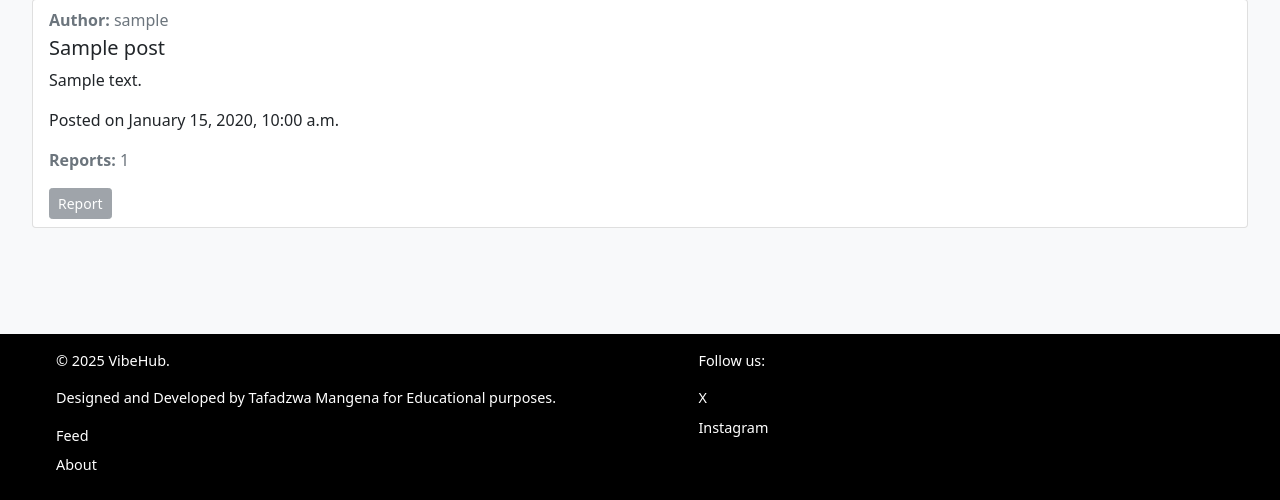
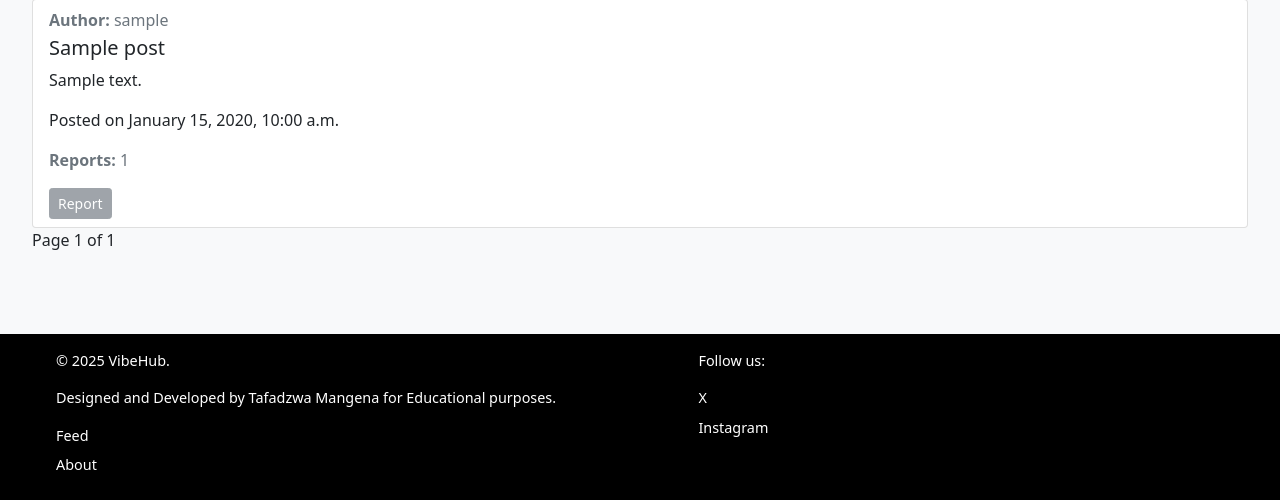
Before and after one commit to TafadzwaMangena/VibeHub, a Django app: page / in a window 1280 px wide. Shown: the part 300-800 px from the top of the page. Run offline with Django 4.2, Linux system fonts and the light colour scheme; tables that the repository leaves empty hold one stand-in row (values such as "Sample post").

Commit message:
Add pagination to the feed

```diff
--- a/feed/templates/feed/index.html
+++ b/feed/templates/feed/index.html
@@ -95,14 +95,21 @@
         </div>
 
     </div>
-    {% if is_paginated %}
-    <nav aria-label="Page navigation">
-        <ul class="pagination justify-content-center">
-            {% if page_obj.has_next %}
-            <li><a href="?page={{ page_obj.next_page_number }}" class="page-link"> NEXT &raquo;</a></li>
-            {% endif %}
-        </ul>
-    </nav>
-    {% endif %}
+
+    <!-- Pagination -->
+    <div class="pagination">
+        {% if posts.has_previous %}
+            <a href="?page=1">First</a>
+            <a href="?page={{ posts.previous_page_number }}">Previous</a>
+        {% endif %}
+
+        <span>Page {{ posts.number }} of {{ posts.paginator.num_pages }}</span>
+
+        {% if posts.has_next %}
+            <a href="?page={{ posts.next_page_number }}">Next</a>
+            <a href="?page={{ posts.paginator.num_pages }}">Last &raquo;</a>
+        {% endif %}
+    </div>
+
 </div>
 {% endblock %}
--- a/feed/views.py
+++ b/feed/views.py
@@ -3,6 +3,7 @@ from django.http import JsonResponse
 from django.contrib import messages
 from django.contrib.auth.decorators import login_required
 from django.views import generic
+from django.core.paginator import Paginator
 import datetime
 from django.utils import timezone
 from .models import Topic, Post, Report
@@ -11,7 +12,11 @@ from .forms import PostForm
 
 def my_feed(request):
     topics = Topic.objects.all()
-    posts = Post.objects.all().order_by('-created_on')
+    posts_queryset = Post.objects.all().order_by('-created_on')
+
+    paginator = Paginator(posts_queryset, 5)
+    page_number = request.GET.get('page')
+    posts = paginator.get_page(page_number)
 
     context = {
         'topics': topics,
--- a/templates/base.html
+++ b/templates/base.html
@@ -87,7 +87,7 @@
         </nav>
     </header>
 
-    <main class="flex-shrink-0 main-bg">
+    <main class="flex-shrink-0 main-bg" >
         {% if messages %}
         <div id="django-message" class="position-absolute top-0 start-50 translate-middle-x p-3 rounded text-center">
             {% for message in messages %}
@@ -97,6 +97,7 @@
             {% endfor %}
         </div>
         {% endif %}
+
         {% block content %}
         {% endblock content %}
     </main>
```
